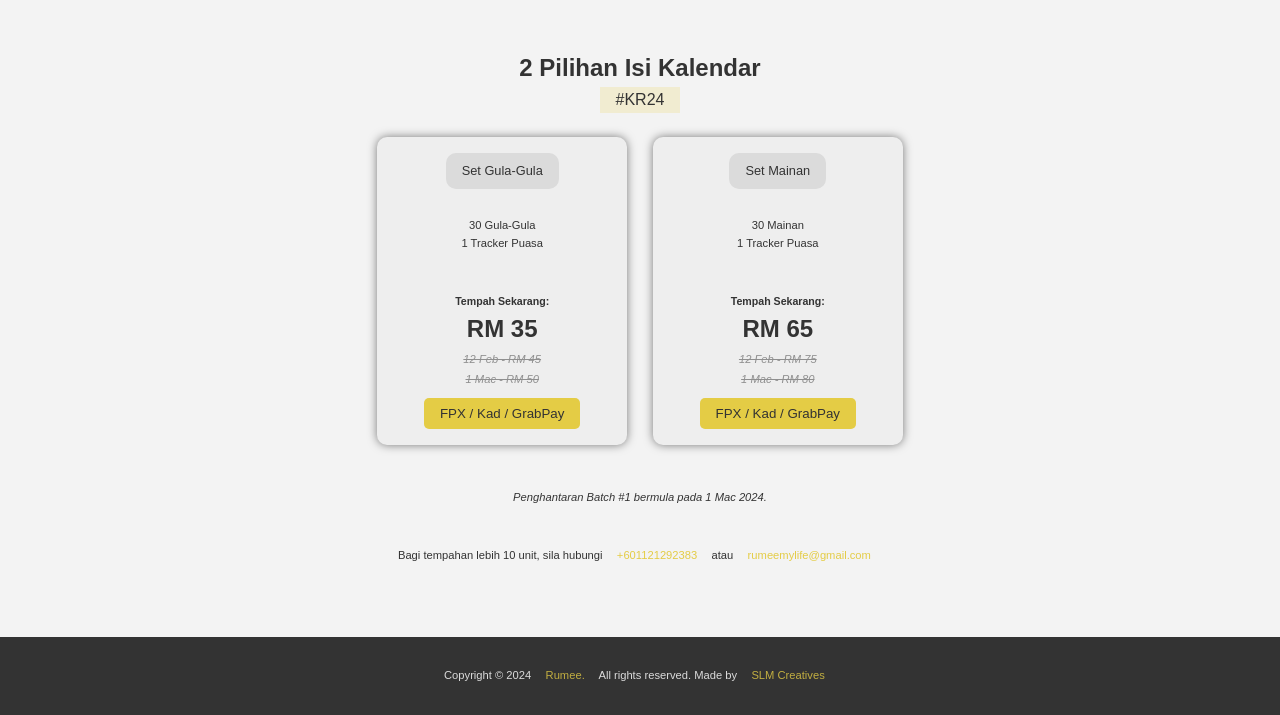
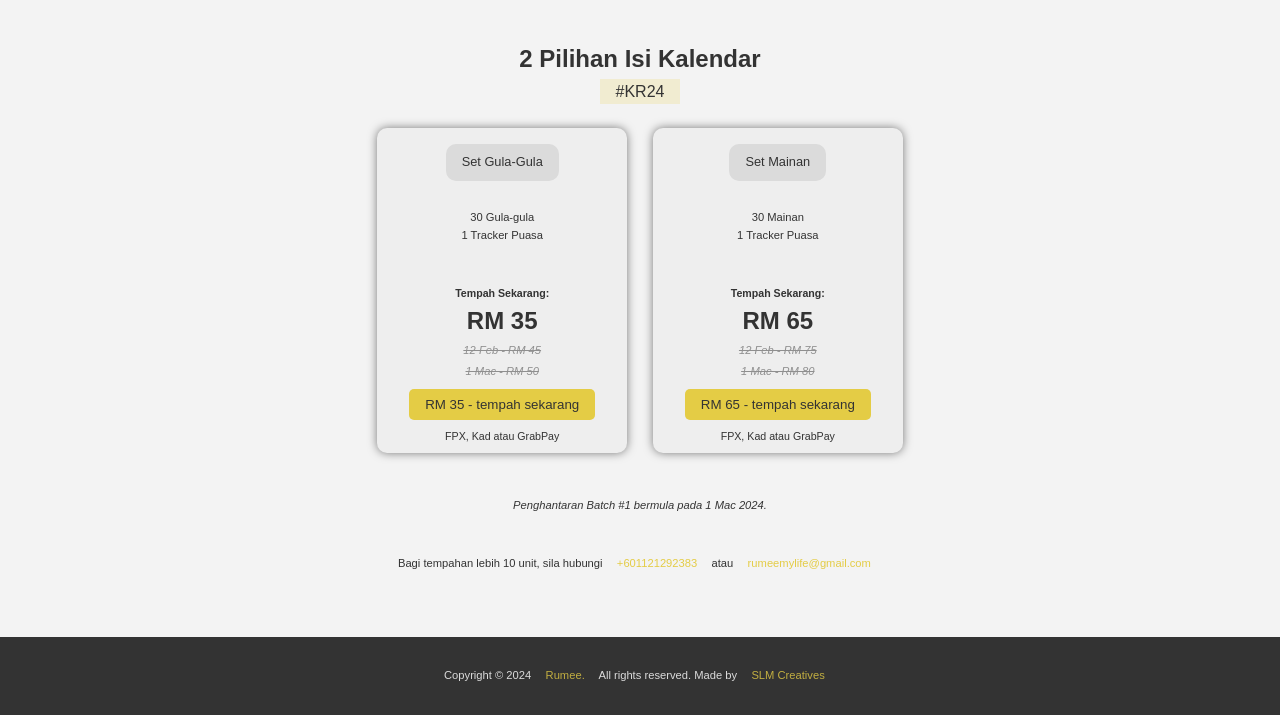
Before and after one commit to SLMCreatives/Rumee, a plain HTML site: page index.html in a window 1280 px wide. Shown: the part 1399-2114 px from the top of the page. Drawn offline with Linux system fonts and the light colour scheme.

Commit message:
fixed css

```diff
--- a/index.html
+++ b/index.html
@@ -90,14 +90,15 @@
                 <span>Set Gula-Gula</span>
 
                 <p>
-                    30 Gula-Gula<br>
+                    30 Gula-gula<br>
                     1 Tracker Puasa</p>
                     <br>
                     <h5>Tempah Sekarang:</h5>
                     <h3>RM 35</h3>
                     <em><s>12 Feb - RM 45</s><br>
                         <s>1 Mac - RM 50</s></em>
-                   <button onclick="window.location.href='https://buy.stripe.com/6oEeVYbK4bR9bYcaEU';">FPX / Kad / GrabPay</button>
+                   <button onclick="window.location.href='https://buy.stripe.com/6oEeVYbK4bR9bYcaEU';">RM 35 - tempah sekarang</button>
+                   <small>FPX, Kad atau GrabPay</small>
                 </ul>
                <ul id="toys">
                 <span>Set Mainan</span>
@@ -110,7 +111,9 @@
                     <h3>RM 65</h3>
                     <em><s>12 Feb - RM 75</s><br>
                         <s>1 Mac - RM 80</s></em>
-                   <button onclick="window.location.href='https://buy.stripe.com/eVag029BWf3lfao6oD';">FPX / Kad / GrabPay</button>
+                   <button onclick="window.location.href='https://buy.stripe.com/eVag029BWf3lfao6oD';">RM 65 - tempah sekarang</button>
+                   <small>FPX, Kad atau GrabPay</small>
+
                 </ul>
 
         </div>
```
